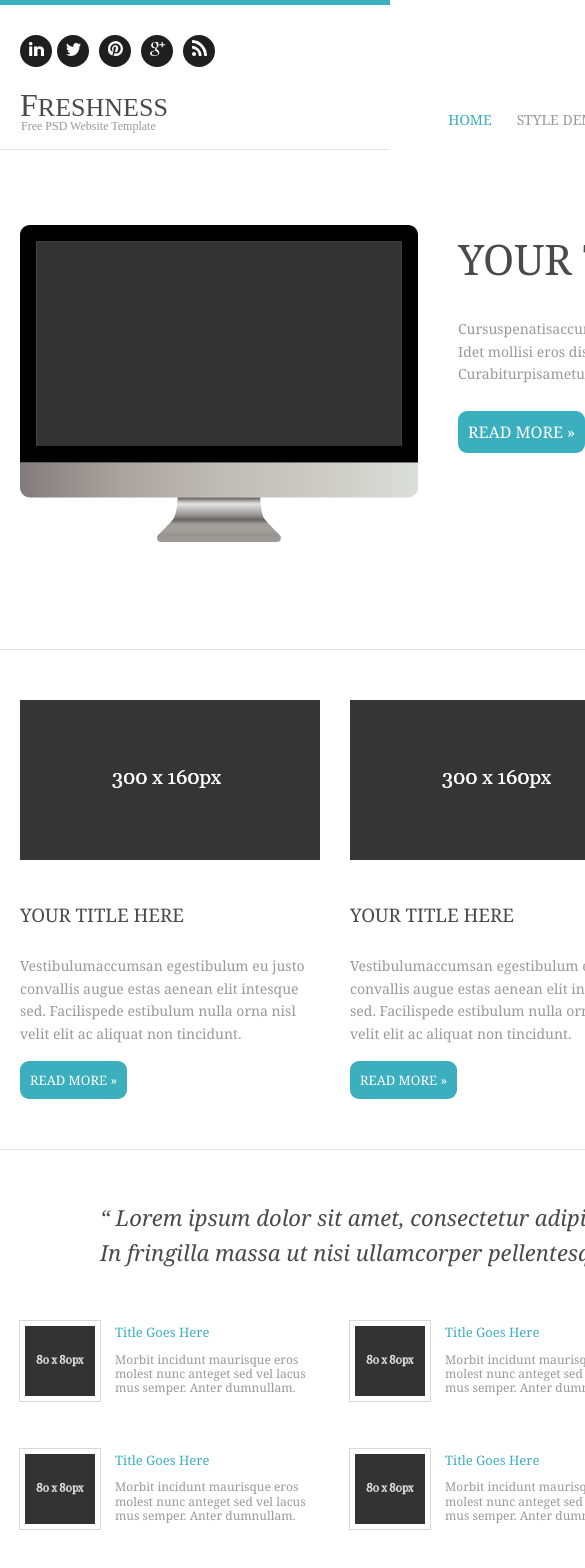
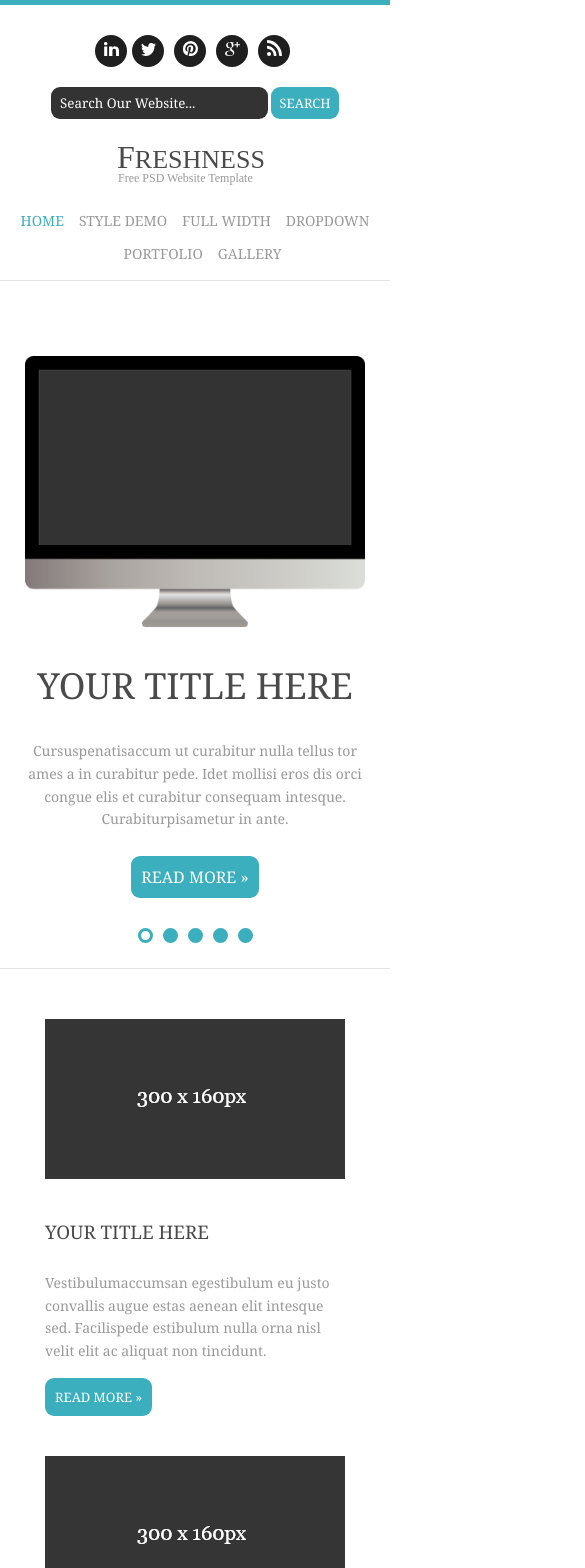
Before and after one commit to omar-marzook/freshness, a React (Create React App) app: page / in a window 390 px wide. Shown: the top 1568 px of the page, 585 px wide, since content can reach past the window. Built offline with nearby package versions, Linux system fonts and the light colour scheme.

Commit message:
Responsive done

```diff
--- a/src/components/Footer.css
+++ b/src/components/Footer.css
@@ -9,13 +9,14 @@
 .blog_quote,
 .newsletter {
   width: 225px;
+  padding: 20px 0;
 }
 
 .footer_parties h4 {
   font-size: 20px;
   color: var(--theme-color);
   margin-bottom: 30px;
-  text-decoration: capitalize;
+  text-transform: capitalize;
 }
 
 .footer_parties p {
@@ -34,20 +35,20 @@
 .quick_links-items {
   margin-bottom: 10px;
   border-bottom: 1px solid var(--footer-input-bg);
-  text-decoration: capitalize;
+  text-transform: capitalize;
 }
 
 .blog_quote h5 {
   font-size: 13px;
   color: var(--gray-text);
-  text-decoration: capitalize;
+  text-transform: capitalize;
   margin-bottom: 7px;
 }
 
 .blog_quote h6 {
   font-size: 11px;
   color: var(--gray-text);
-  text-decoration: capitalize;
+  text-transform: capitalize;
   margin-bottom: 12px;
   font-weight: 500;
 }
--- /dev/null
+++ b/src/components/Header.css
@@ -0,0 +1,51 @@
+.header {
+  padding: 20px 20px 0;
+  border-top: 5px solid var(--primary-color);
+  border-bottom: 1px solid var(--border-color);
+  min-height: 150px;
+}
+
+.header_row {
+  display: flex;
+  justify-content: space-between;
+  margin-top: 10px;
+}
+
+.social {
+  height: 32px;
+}
+
+.search_form {
+  height: 32px;
+}
+
+.header_logo {
+  height: 46px;
+  cursor: pointer;
+}
+
+.menu {
+  align-self: flex-end;
+}
+
+@media only screen and (max-width: 600px) {
+
+  .header_row {
+    display: flex;
+    flex-wrap: wrap;
+    justify-content: center;
+    margin-top: 0;
+  }
+
+  .social,
+  .search_form,
+  .header_logo,
+  .menu {
+    margin: 10px 0;
+  }
+
+  .menu {
+    text-align: center;
+  }
+
+}
--- a/src/components/Header.js
+++ b/src/components/Header.js
@@ -1,4 +1,5 @@
 import React from "react";
+import "./Header.css";
 import logo from "../assets/logo.svg";
 import Social from "./HeaderParties/Social.js";
 import SearchForm from "./HeaderParties/SearchForm.js";
@@ -8,11 +9,11 @@ function Header() {
   return (
       <header className="header">
         <div className="container">
-          <div className="row">
+          <div className="header_row">
             <Social />
             <SearchForm />
           </div>
-          <div className="row margin-top">
+          <div className="header_row">
             <img src={logo} className="header_logo" alt="logo" />
             <Menu />
           </div>
--- a/src/components/HeaderParties/Menu.css
+++ b/src/components/HeaderParties/Menu.css
@@ -18,3 +18,17 @@
 .menu_items-links:focus {
   color: var(--primary-color);
 }
+
+
+@media only screen and (max-width: 820px) {
+  .menu_items {
+    margin-left: 15px;
+  }
+}
+
+@media only screen and (max-width: 440px) {
+  .menu_items {
+    margin-top: 5px;
+    margin-bottom: 5px;
+  }
+}
--- a/src/components/HeaderParties/SearchForm.css
+++ b/src/components/HeaderParties/SearchForm.css
@@ -26,3 +26,10 @@
   cursor: pointer;
   padding: 0;
 }
+
+@media only screen and (max-width: 330px) {
+  .search_input {
+    background: var(--search-bg);
+    width: 200px;
+  }
+}
--- a/src/components/HeaderParties/SearchForm.js
+++ b/src/components/HeaderParties/SearchForm.js
@@ -3,8 +3,8 @@ import "./SearchForm.css";
 
 function SearchForm() {
   return (
-    <form className="search-form">
-      <label class="search-label">
+    <form className="search_form">
+      <label class="search_label">
         <input
           className="search_input"
           type="text"
--- a/src/components/HeroSlider.css
+++ b/src/components/HeroSlider.css
@@ -1,9 +1,10 @@
 .hero_silders-img {
   display: block;
   float: left;
-  margin-right: 40px;
+  margin-right: 35px;
   width: 398px;
   height: 317px;
+  padding: 0 5px;
 }
 
 .hero_silders-title {
@@ -51,3 +52,38 @@
   background: var(--theme-color);
   opacity: 1;
 }
+
+@media only screen and (max-width: 730px) {
+  .hero_silders-img {
+    margin-right: 0;
+    width: 100%;
+    height: auto;
+    margin-bottom: 30px;
+  }
+
+  .hero_silders-text {
+    text-align: center;
+  }
+
+  .hero_silders-btn {
+    margin-bottom: 20px;
+  }
+
+  .slick-dots {
+    text-align: center;
+  }
+}
+
+@media only screen and (max-width: 440px) {
+
+  .hero_silders-title {
+    font-size: 36px;
+  }
+}
+
+@media only screen and (max-width: 380px) {
+
+  .hero_silders-title {
+    font-size: 30px;
+  }
+}
--- a/src/components/HeroSlider.js
+++ b/src/components/HeroSlider.js
@@ -10,9 +10,12 @@ class HeroSlider extends React.Component {
     var settings = {
       dots: true,
       infinite: true,
-      speed: 500,
       slidesToShow: 1,
-      slidesToScroll: 1
+      slidesToScroll: 1,
+      autoplay: true,
+      speed: 1000,
+      autoplaySpeed: 5000,
+      arrows: false
     };
     return (
       <Slider {...settings}>
--- a/src/components/IntroCard.css
+++ b/src/components/IntroCard.css
@@ -1,7 +1,7 @@
 .card_img {
   width: 300px;
   height: 160px;
-  margin-bottom: 32px;
+  margin-bottom: 30px;
 }
 
 .card_title {
--- a/src/components/ServicesCard.css
+++ b/src/components/ServicesCard.css
@@ -25,3 +25,11 @@
   margin-top: 12px;
   font-size: 12px;
 }
+
+@media only screen and (max-width: 640px) {
+
+  .services_card-text {
+    width: 185px;
+
+  }
+}
--- a/src/index.css
+++ b/src/index.css
@@ -20,9 +20,6 @@ body {
   -moz-box-sizing: border-box;
   box-sizing: border-box;
   margin: 0;
-  font-family: Georgia, Times, Times New Roman, serif;
-  -webkit-font-smoothing: antialiased;
-  -moz-osx-font-smoothing: grayscale;
   line-height: 1.618;
 }
 
@@ -54,13 +51,8 @@ p {
 }
 
 .container {
-  width: 1000px;
+  max-width: 1000px;
   margin: 0 auto;
-}
-
-.row {
-  display: flex;
-  justify-content: space-between;
 }
 
 .transition_delay {
@@ -80,7 +72,6 @@ p {
   text-transform: uppercase;
   text-align: center;
   cursor: pointer;
-  /* height: 32px; */
   font-size: 13px;
   padding: 10px;
 }
@@ -94,37 +85,6 @@ p {
   color: var(--primary-color);
 }
 
-/***** Header *****/
-.header {
-  padding: 30px 20px 0;
-  border-top: 5px solid var(--primary-color);
-  border-bottom: 1px solid var(--border-color);
-  height: 150px;
-}
-
-.header .row:last-child {
-  margin-top: 20px;
-}
-
-.social {
-  height: 32px;
-}
-
-.search-form {
-  height: 32px;
-}
-
-.header_logo {
-  height: 46px;
-  cursor: pointer;
-}
-
-.menu {
-  align-self: flex-end;
-}
-
-/***** End Header *****/
-
 /***** Slider *****/
 .silder_section {
   height: 500px;
@@ -136,15 +96,16 @@ p {
 
 /***** Intro *****/
 .intro_section {
-  padding: 50px 20px;
+  display: flex;
+  flex-wrap: wrap;
+  justify-content: space-between;
+  padding: 30px 20px;
   border-bottom: 1px solid var(--border-color);
-  display: flex;
-  justify-content: space-between;
 }
 
 .card {
   width: 300px;
-
+  padding: 20px 0;
 }
 
 /***** End Intro *****/
@@ -183,7 +144,7 @@ p {
 /***** Footer *****/
 .footer {
   background: var(--footer-bg);
-  padding: 40px 0;
+  padding: 20px 0;
 }
 
 .footer .container {
@@ -201,3 +162,20 @@ p {
 }
 
 /***** End Footer *****/
+
+@media only screen and (max-width: 730px) {
+  .silder_section {
+    height: auto;
+  }
+}
+
+@media only screen and (max-width: 640px) {
+  .intro_section {
+    justify-content: center;
+  }
+
+  .services_card {
+    width: 280px;
+    margin-bottom: 40px;
+  }
+}
```
